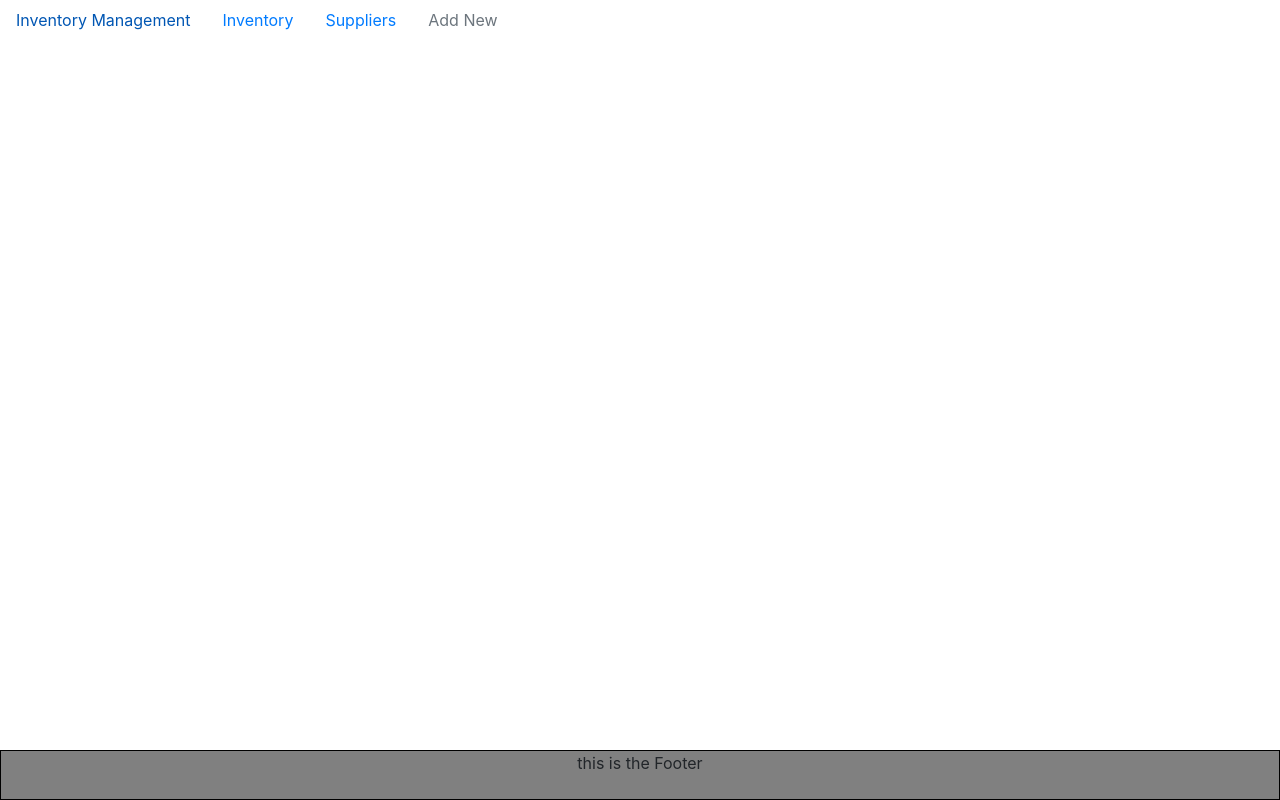
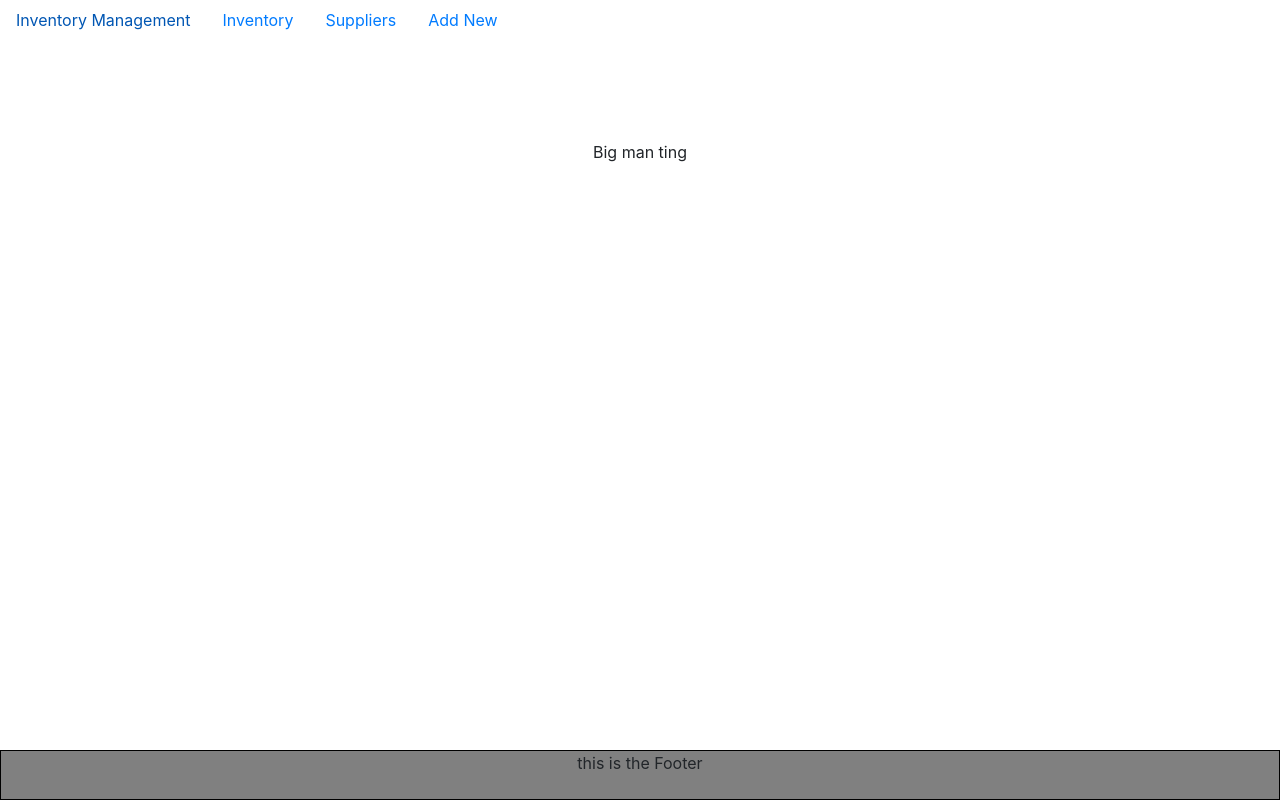
Before and after one commit to rfrosty/lucky_chin, a React (Create React App) app: page /addNew in a window 1280 px wide. Built offline with nearby package versions, Linux system fonts and the light colour scheme.

Commit message:
add new component created

```diff
--- a/src/App.css
+++ b/src/App.css
@@ -32,8 +32,14 @@
  footer {
    position: absolute;
    bottom: 0;
+   /* right: auto; */
    height: 50px;
    width: 100%;
    background-color: grey;
    border: 1px solid black;
  }
+
+.NavBar {
+  min-height: 100px;
+  padding-bottom: 100px;
+}
--- a/src/App.js
+++ b/src/App.js
@@ -7,6 +7,7 @@ import Suppliers from './components/suppliers/suppliers';
 import {BrowserRouter as Router, Switch, Route} from 'react-router-dom';
 import Header1 from './components/Header1';
 import Footer from './components/Footer';
+import addNew from './components/addNew/addNew'
 
 
 function App() {
@@ -19,6 +20,7 @@ function App() {
       {/* <HomepageContent/> */}
       <Route path="/Inventory" component={Inventory} />
       <Route path="/supplier" component={Suppliers}/>
+      <Route path="/addNew" component={addNew}/>
       </Switch>
       <Footer/>
     </div>
--- a/src/components/Header1.js
+++ b/src/components/Header1.js
@@ -1,23 +1,26 @@
 import React from 'react';
 import { Nav } from 'react-bootstrap';
+import {Link} from 'react-router-dom';
+
 
 function Header1() {
     return (
       <Nav
+      className="NavBar"
       activeKey="/home"
       onSelect={(selectedKey) => alert(`selected ${selectedKey}`)}
     >
       <Nav.Item>
-        <Nav.Link href="/home">Inventory Management</Nav.Link>
+        <Nav.Link href="/">Inventory Management</Nav.Link>
       </Nav.Item>
       <Nav.Item>
-        <Nav.Link eventKey="link-1">Inventory</Nav.Link>
+        <Nav.Link href='/inventory'>Inventory</Nav.Link>
       </Nav.Item>
       <Nav.Item>
-        <Nav.Link eventKey="link-2">Suppliers</Nav.Link>
+        <Nav.Link href="/supplier">Suppliers</Nav.Link>
       </Nav.Item>
       <Nav.Item>
-        <Nav.Link eventKey="disabled" disabled>
+        <Nav.Link href="/addNew">
           Add New
         </Nav.Link>
       </Nav.Item>
--- /dev/null
+++ b/src/components/addNew/addNew.js
@@ -0,0 +1,12 @@
+import React from 'react';
+
+
+function addNew(){
+    return(
+
+        <p>Big man ting</p>
+
+    );
+}
+
+export default addNew;
```
Also changed, not shown: src/setupTests.js (deleted, +0 -5 lines), src/logo.svg (deleted), 1 other file (tests, documents, lock files or other folders).
